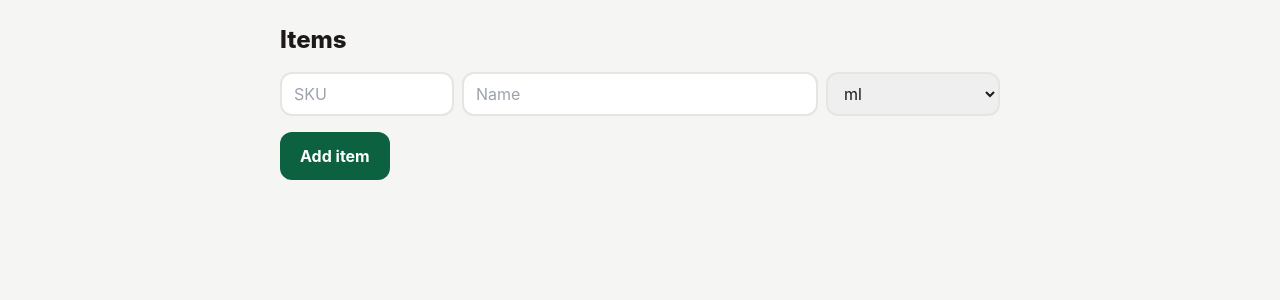
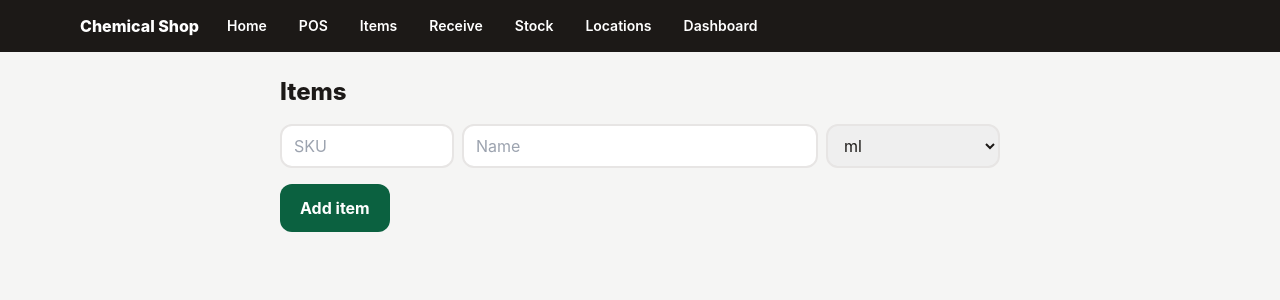
Before and after one commit to poeticlee/chemicalShop, a Next.js app: page /items in a window 1280 px wide. Shown: the top 300 px of the page. Built offline with nearby package versions, Linux system fonts and the light colour scheme; no server answers; the database is empty.

Commit message:
Add global nav: Home POS Items Receive Stock Locations Dashboard

```diff
--- a/app/layout.tsx
+++ b/app/layout.tsx
@@ -1,5 +1,15 @@
 import "./globals.css";
+import Link from "next/link";
 export const metadata = { title: "Chemical Shop", description: "Offline-first inventory & POS" };
+const links = [["Home","/"],["POS","/pos"],["Items","/items"],["Receive","/receive"],["Stock","/stock"],["Locations","/locations"],["Dashboard","/dashboard"]];
 export default function RootLayout({ children }: { children: React.ReactNode }) {
-  return (<html lang="en"><body className="bg-stone-100 text-stone-900">{children}</body></html>);
+  return (<html lang="en"><body className="bg-stone-100 text-stone-900">
+    <nav className="sticky top-0 z-10 bg-stone-900 text-white">
+      <div className="max-w-6xl mx-auto px-4 py-2 flex items-center gap-2 overflow-x-auto">
+        <span className="font-extrabold mr-2 whitespace-nowrap">Chemical Shop</span>
+        {links.map(([t,h])=>(<Link key={h} href={h} className="px-3 py-2 rounded-lg text-sm font-semibold hover:bg-stone-700 whitespace-nowrap">{t}</Link>))}
+      </div>
+    </nav>
+    {children}
+  </body></html>);
 }
```
